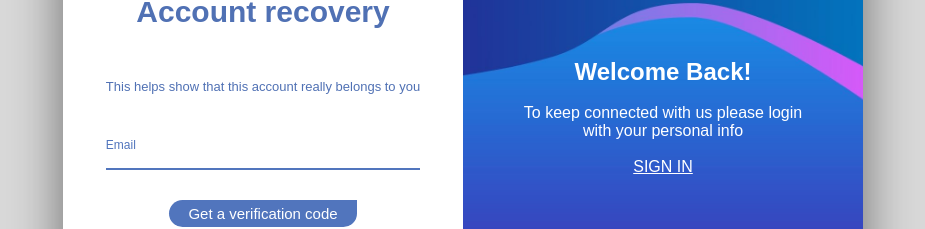
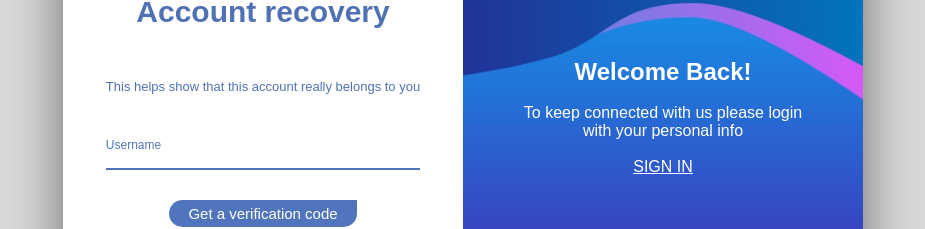
Before and after one commit to combinator4001/combinator-front, a React (Create React App) app: page /auth/password in a window 1280 px wide. Shown: the part 284-513 px from the top of the page, without its empty margins (177-1102 px from the left). Built offline with nearby package versions, Linux system fonts and the light colour scheme.

Commit message:
forgetname

```diff
--- a/src/component/ForgetPass/ForgetPass.js
+++ b/src/component/ForgetPass/ForgetPass.js
@@ -92,7 +92,7 @@ const ForgetPass = () => {
                                            value={username}
                                            onChange={(e)=>setemail(e.target.value)}
                                            autoComplete="off" autoFocus required/>
-                                    <label className="floating-label">Email</label>
+                                    <label className="floating-label">Username</label>
                                     {error && <div className='error'><p>{error}!</p></div>}
                                 </div>
                             </div>
```
